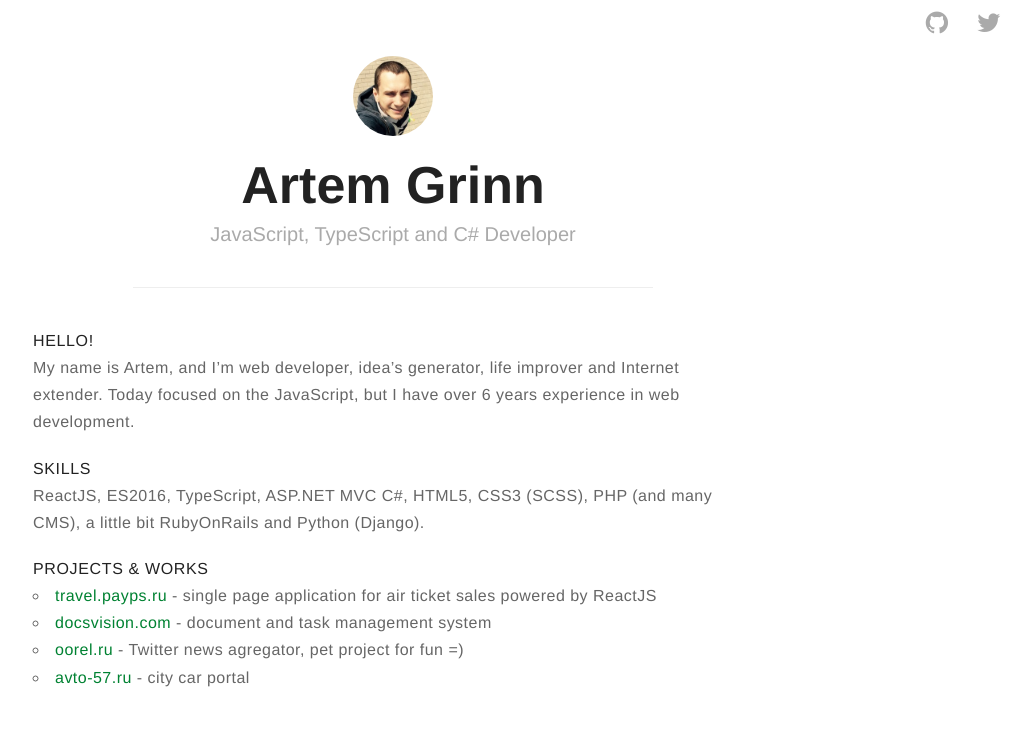
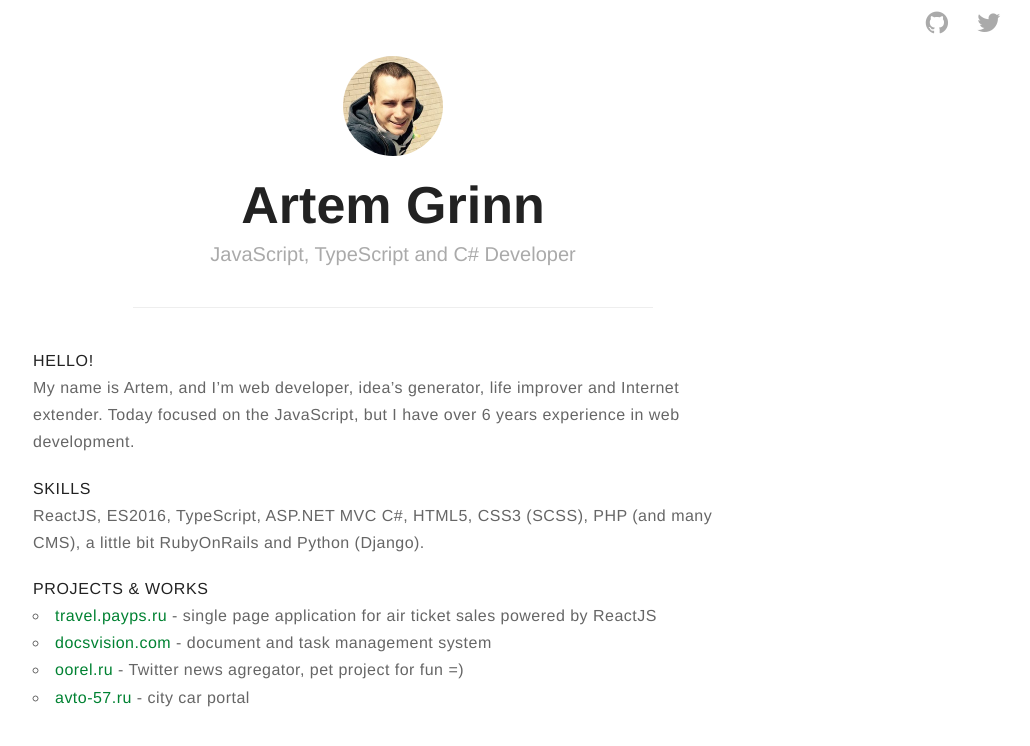
Before and after one commit to ArtemGrinn/artemgrinn.github.io, a Jekyll site: the page built from index.md, in a window 1280 px wide. Shown: the top 746 px of the page, without its empty margins (247-1277 px from the left). Built offline with Jekyll 4.4.1, drawn with Linux system fonts in a browser that asks for light colours; our own code applies the rules of GitHub Pages for plain Markdown files.

Commit message:
Update style.css

```diff
--- a/assets/css/style.css
+++ b/assets/css/style.css
@@ -84,8 +84,8 @@ h2 {
 
 .profile #avatar {
 	display: inline-block;
-	width: 80px;
-	height: 80px;
+	width: 100px;
+	height: 100px;
 	border-radius: 50%;
 	margin-bottom: 20px;
 }
```
